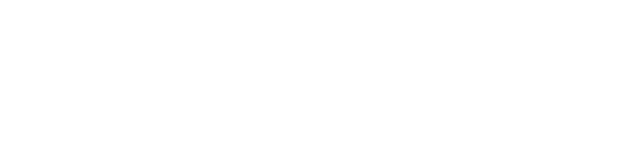
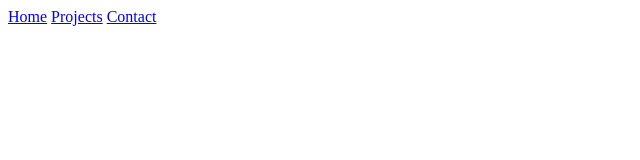
Before and after one commit to besartelezi/portfolio, a plain HTML site: page index.html in a window 1280 px wide. Shown: the whole page, without its empty margins (0-640 px from the left). Drawn offline with Linux system fonts and the light colour scheme.

Commit message:
added navbar

```diff
--- a/index.html
+++ b/index.html
@@ -2,9 +2,16 @@
 <html lang="en">
 <head>
     <meta charset="UTF-8">
-    <title>Title</title>
+    <title>Besart Elezi's Resume</title>
 </head>
 <body>
+<section class="header">
+    <div class="topnav">
+        <a class="active" href="index.html">Home</a>
+        <a href="pages/projects.html">Projects</a>
+        <a href="pages/contact.html">Contact</a>
+    </div>
+</section>
 
 </body>
 </html>
```
